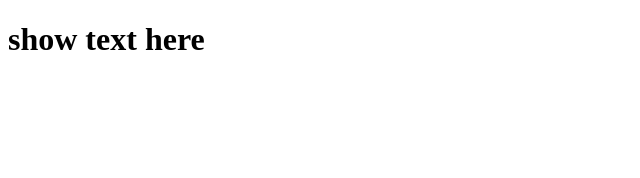
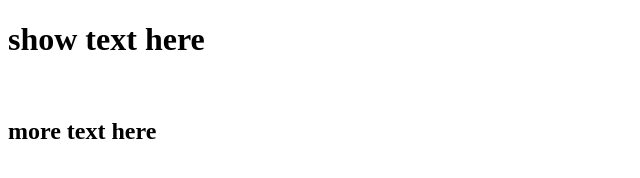
Before and after one commit to msitu12/github, a plain HTML site: page index.html in a window 1280 px wide. Shown: the whole page, without its empty margins (0-640 px from the left). Drawn offline with Linux system fonts and the light colour scheme.

Commit message:
Add h2 element

```diff
--- a/index.html
+++ b/index.html
@@ -8,7 +8,8 @@
 </head>
 <body>
 
-	<h1>show text here</h1>
+	<h1>show text here</h1><br>
+	<h2>more text here</h2>
 
 
 </body>
```
